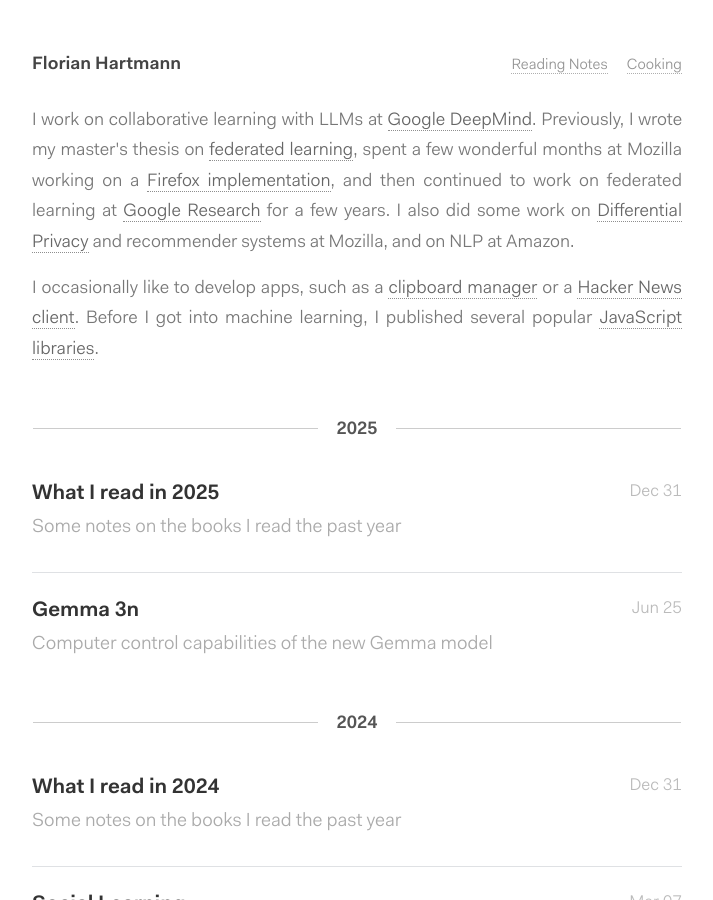
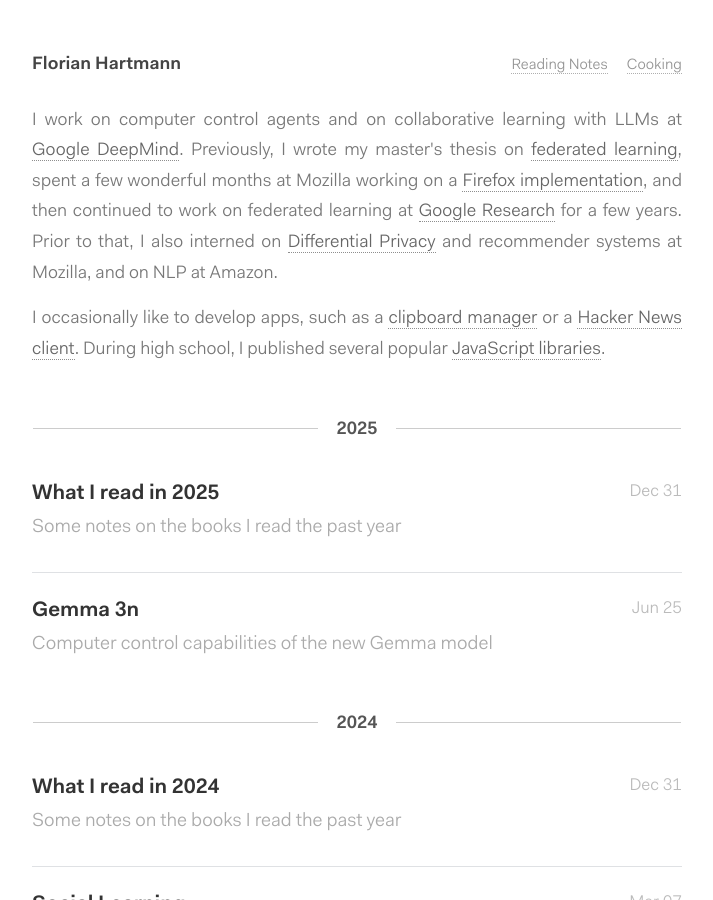
Before and after one commit to florian/florian.github.io, a Jekyll site: the page built from index.html, in a window 1280 px wide and 900 px high. Shown: the whole window, without its empty margins (283-996 px from the left). Built offline with Jekyll 4.4.1, drawn with Linux system fonts in a browser that asks for light colours; nearby versions of some CDN libraries; the list of posts is cut into pages by our own code.

Commit message:
Update index.html to include computer control

```diff
--- a/index.html
+++ b/index.html
@@ -10,7 +10,7 @@
   </ul>
 
   <p>
-  I work on collaborative learning with LLMs at
+  I work on computer control agents and on collaborative learning with LLMs at
     <a href="https://deepmind.google">Google DeepMind</a>.
   Previously, I wrote my master's thesis on
     <a href="{{ site.baseurl }}{% link _posts/2018-05-09-federated-learning.md %}">federated learning</a>,
@@ -19,7 +19,7 @@
     and then continued to work on federated learning at
     <a href="https://research.google">Google Research</a>
     for a few years.
-  I also did some work on
+  Prior to that, I also interned on
     <a href="{{ site.baseurl }}{% link _posts/2017-10-12-differential-privacy.md %}">Differential Privacy</a>
   and recommender systems at Mozilla, and on NLP at Amazon.
   </p>
@@ -27,7 +27,7 @@
   <p>I occasionally like to develop apps, such as a <a
     href="https://florian.github.io/clipgerapp/">clipboard manager</a> or a <a
     href="https://florian.github.io/HNClient/">Hacker News client</a>.
-  Before I got into machine learning, I published several popular
+  During high school, I published several popular
   <a href="http://github.com/florian">JavaScript libraries</a>.
   </p>
 </div>
```
